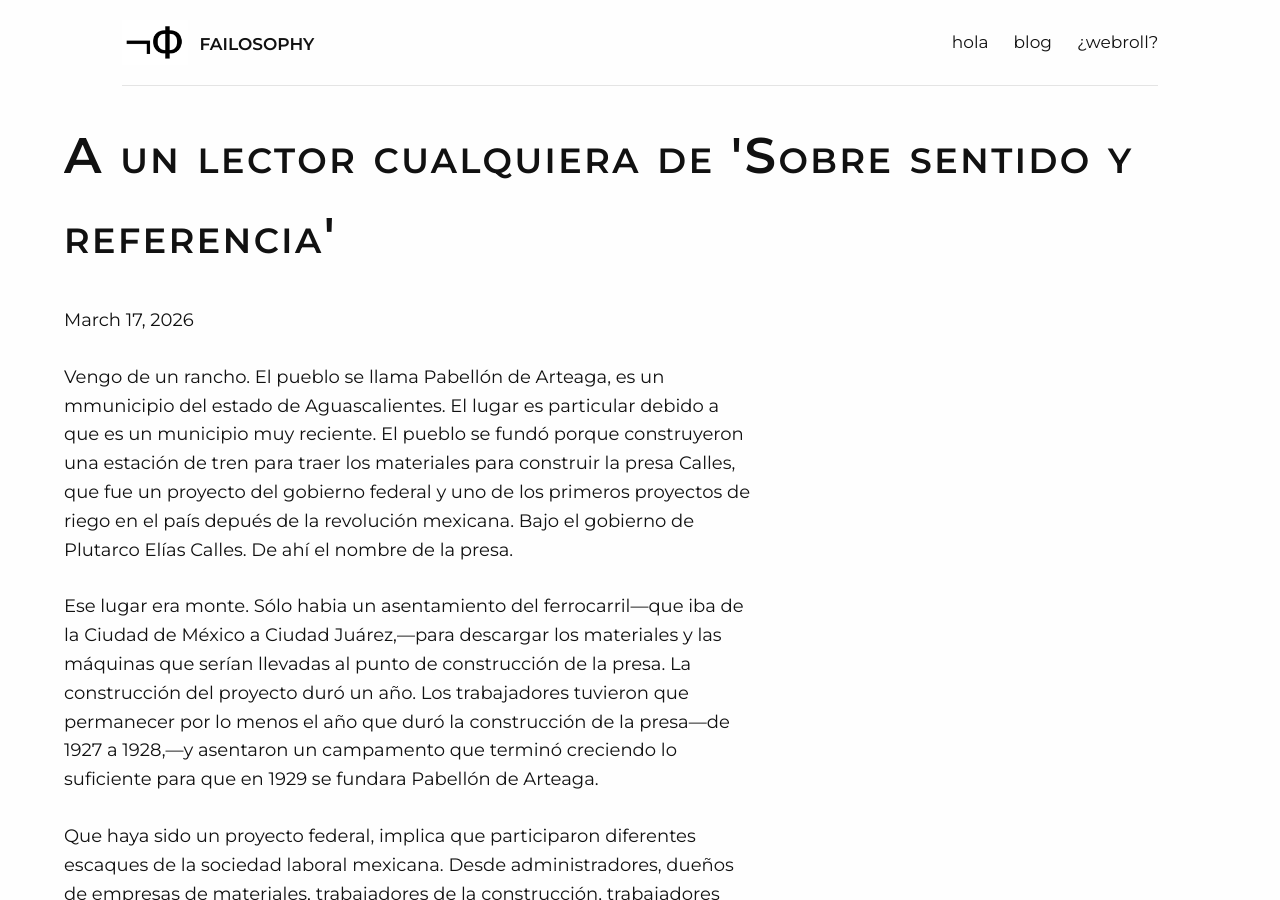
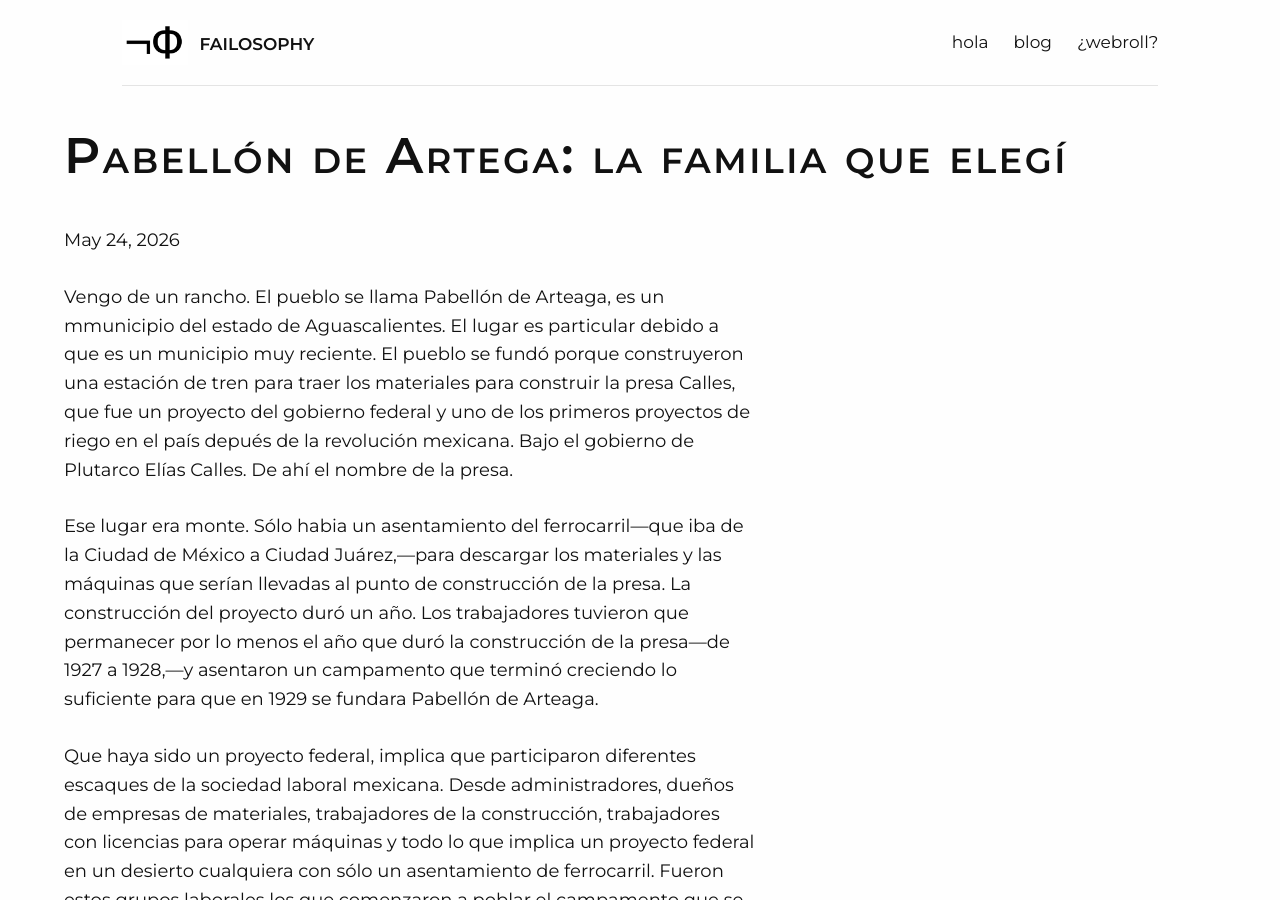
Before and after one commit to Oiuhukt/failosophy, a Jekyll site: the page built from _posts/2026-05-24-pabellondeart.md, in a window 1280 px wide and 900 px high. Built offline with Jekyll 4.4.1, drawn with Linux system fonts in a browser that asks for light colours; some web fonts are replaced.

Commit message:
nuevo post

```diff
--- a/_posts/2026-05-24-pabellondeart.md
+++ b/_posts/2026-05-24-pabellondeart.md
@@ -1,7 +1,7 @@
 ---
-title: "A un lector cualquiera de 'Sobre sentido y referencia'"
+title: "Pabellón de Artega: la familia que elegí"
 layout: post
-date: 2026-03-17
+date: 2026-05-24
 categories: profesor academia filosofía escritura
 ---
 
```
